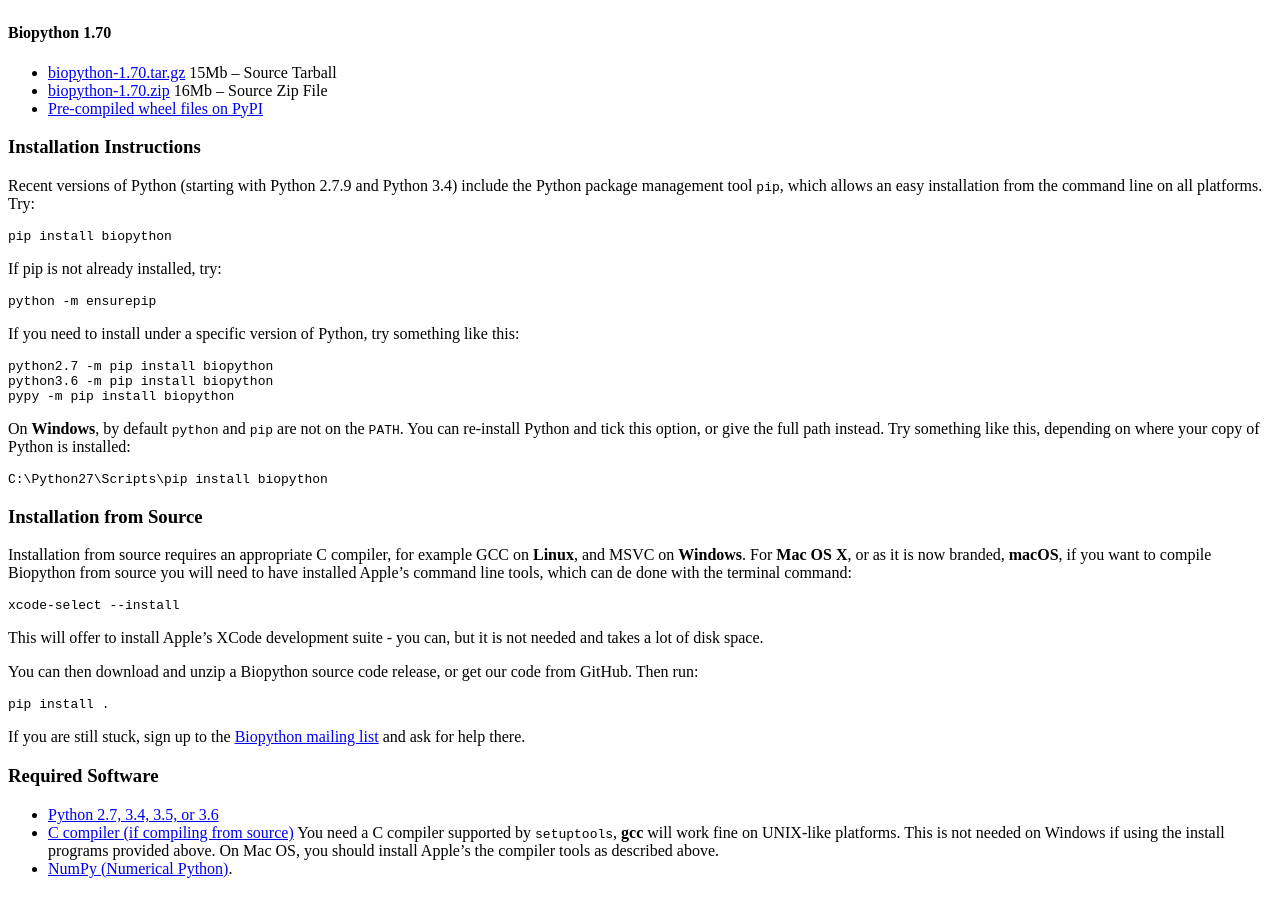
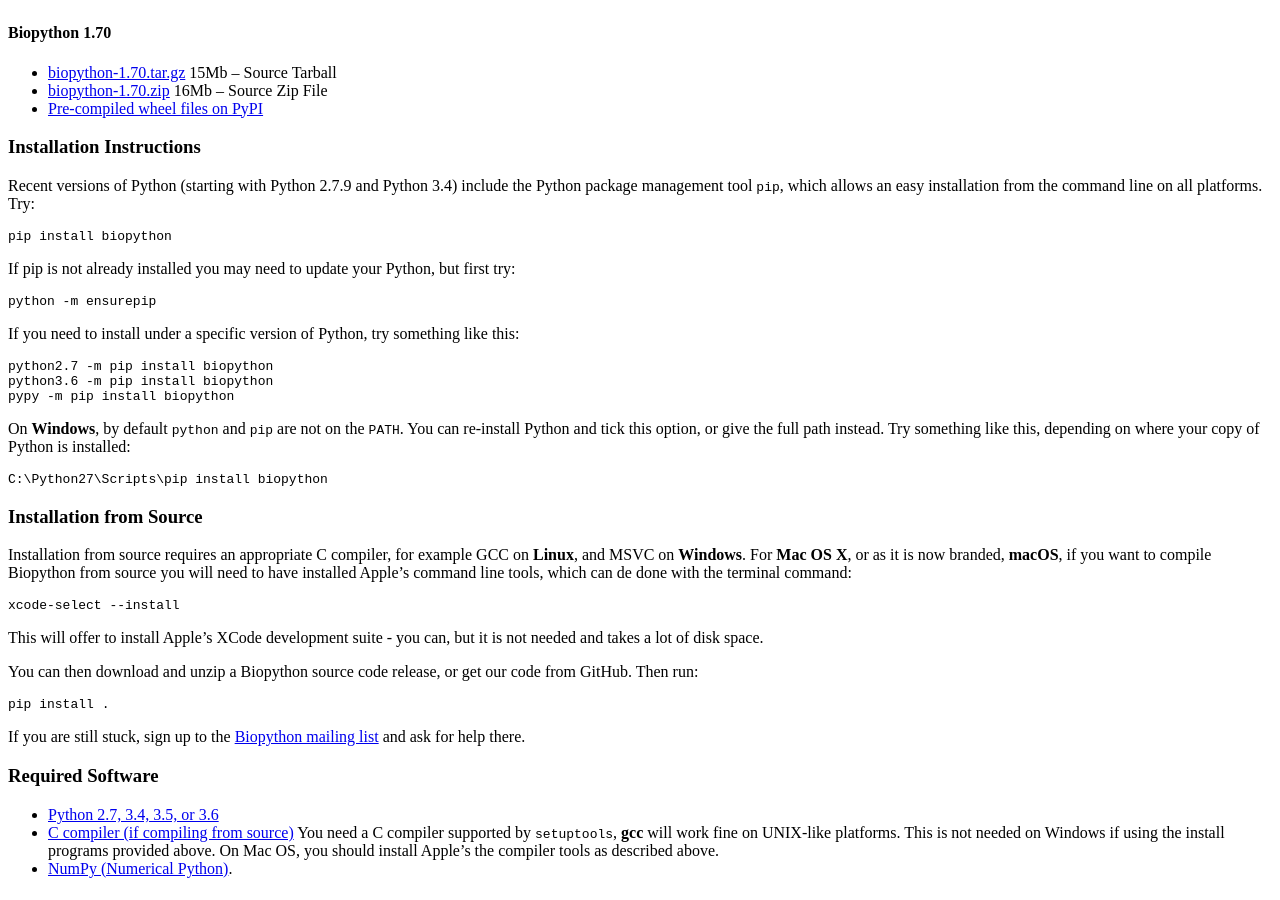
Before and after one commit to biopython/biopython.github.io, a Jekyll site: the page built from wiki/Download.md, in a window 1280 px wide and 900 px high, scrolled down 318 px. Built offline with Jekyll 4.4.1, drawn with Linux system fonts in a browser that asks for light colours.

Commit message:
Suggest updating Python if pip missing

````diff
--- a/wiki/Download.md
+++ b/wiki/Download.md
@@ -32,7 +32,7 @@ from the command line on all platforms. Try:
 pip install biopython
 ```
 
-If pip is not already installed, try:
+If pip is not already installed you may need to update your Python, but first try:
 
 ``` bash
 python -m ensurepip
````
